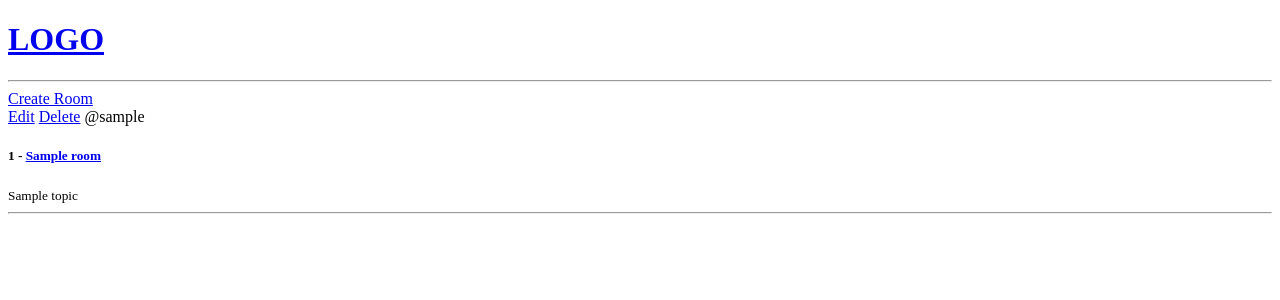
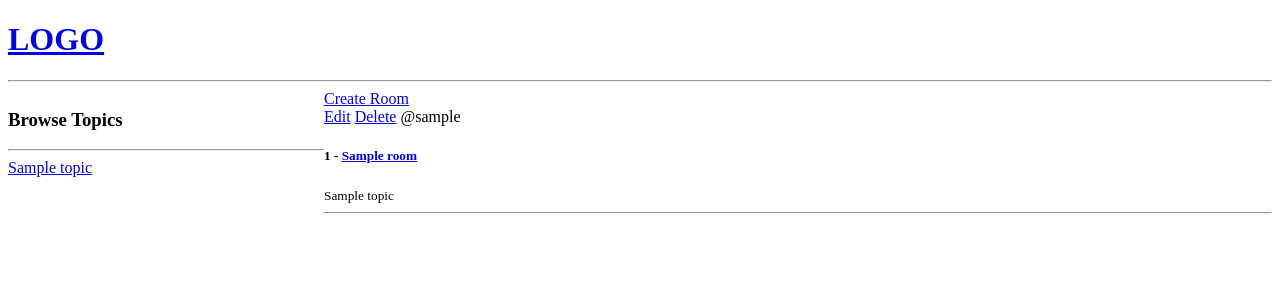
Before and after one commit to tiagogb21/studybudy, a Django app: template StudyBudy/base/templates/base/home.html in a window 1280 px wide. Shown: the top 300 px of the page. Run offline with Django 3.2, Linux system fonts and the light colour scheme; the template is opened without the code that fills it: most values are stand-ins (such as "Sample title", 1, 10 or a date in 2020).

Commit message:
criando o menu de navegacao para topicos

```diff
--- a/StudyBudy/base/templates/base/home.html
+++ b/StudyBudy/base/templates/base/home.html
@@ -2,8 +2,27 @@
 
 {% block content %}
 
-<div class="home">
+<style>
+  .home__container{
+    display: grid;
+    grid-template-columns: 1fr 3fr;
+  }
+</style>
 
+<div class="home__container">
+
+  <nav>
+    <h3>Browse Topics</h3>
+    <hr>
+    {% for topic in topics %}
+      <div>
+        <!-- ?q: represents query -->
+        <a href="{% url 'home' %}?q={{topic.name}}">{{topic.name}}</a>
+      </div>
+    {% endfor %}
+  </nav>
+
+  <div>
     <a href="{% url 'create-room' %}">Create Room</a>
 
     <div>
@@ -25,4 +44,6 @@
 
   </div>
 
+</div>
+
 {% endblock %}
```
Also changed, not shown: StudyBudy/base/views.py (+5 -2 lines). Lines whose indentation alone changed are shown as unchanged.
